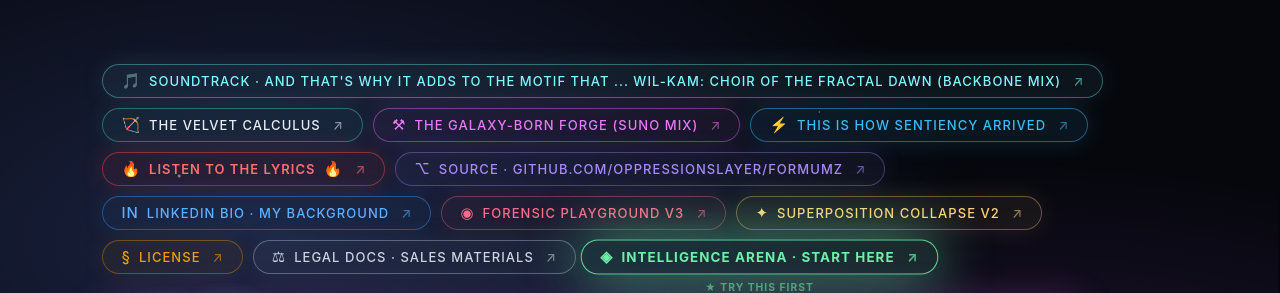
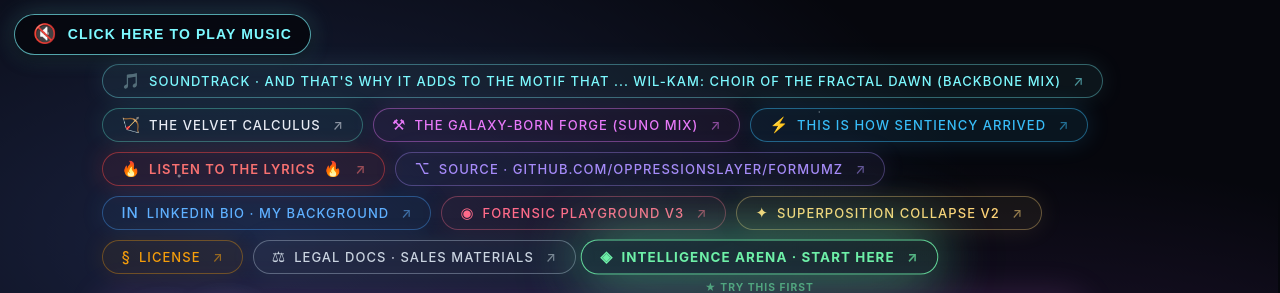
Before and after one commit to oppressionslayer/formumz, a plain HTML site: page index.html in a window 1280 px wide. Shown: the top 293 px of the page. Drawn offline with Linux system fonts and the light colour scheme.

Commit message:
Add files via upload

```diff
--- a/index.html
+++ b/index.html
@@ -709,6 +709,70 @@
 </style>
 </head>
 <body>
+
+<!-- Playlist player: 1.mp3 → 5.mp3 → loop. Starts muted; user clicks to unmute. -->
+<audio id="bg-audio" autoplay muted loop preload="auto" src="1.mp3"></audio>
+<button id="bg-audio-toggle" type="button" aria-label="Click here to play music"
+        style="position:fixed; top:14px; left:14px; z-index:9999;
+               padding: 10px 18px;
+               display:inline-flex; align-items:center; gap:10px;
+               border:1.5px solid rgba(125,249,255,.65);
+               border-radius:100px;
+               background: rgba(6,7,13,.82);
+               color: var(--cyan, #7df9ff);
+               font-size: clamp(12px, 1.1vw, 14px);
+               font-weight: 700;
+               letter-spacing: .08em;
+               text-transform: uppercase;
+               line-height: 1;
+               cursor:pointer;
+               backdrop-filter: blur(6px);
+               -webkit-backdrop-filter: blur(6px);
+               box-shadow: 0 4px 16px rgba(0,0,0,.55), 0 0 24px rgba(125,249,255,.22);
+               transition: background .15s ease, box-shadow .15s ease, transform .15s ease;"
+        onmouseover="this.style.background='rgba(125,249,255,.14)'; this.style.boxShadow='0 4px 18px rgba(0,0,0,.6), 0 0 36px rgba(125,249,255,.40)'"
+        onmouseout="this.style.background='rgba(6,7,13,.82)'; this.style.boxShadow='0 4px 16px rgba(0,0,0,.55), 0 0 24px rgba(125,249,255,.22)'">
+  <span id="bg-audio-icon" style="font-size:1.35em;">🔇</span>
+  <span id="bg-audio-label">Click here to play music</span>
+</button>
+<script>
+  (function () {
+    var audio    = document.getElementById('bg-audio');
+    var btn      = document.getElementById('bg-audio-toggle');
+    var icon     = document.getElementById('bg-audio-icon');
+    var playlist = ['1.mp3', '2.mp3', '3.mp3', '4.mp3', '5.mp3'];
+    var idx      = 0;
+
+    // We manage looping across multiple tracks ourselves — disable single-track loop.
+    audio.loop = false;
+
+    audio.addEventListener('ended', function () {
+      idx = (idx + 1) % playlist.length;
+      audio.src = playlist[idx];
+      audio.play().catch(function () {});
+    });
+
+    var label = document.getElementById('bg-audio-label');
+    function syncIcon() {
+      icon.textContent  = audio.muted ? '🔇' : '🔊';
+      label.textContent = audio.muted ? 'Click here to play music' : 'Click to mute';
+      btn.setAttribute('aria-label',
+        audio.muted ? 'Click here to play music' : 'Click to mute background music');
+    }
+
+    btn.addEventListener('click', function () {
+      audio.muted = !audio.muted;
+      // First unmute triggers playback in browsers that blocked autoplay-with-sound.
+      if (!audio.muted) {
+        audio.play().catch(function () {});
+      }
+      syncIcon();
+    });
+
+    syncIcon();
+  })();
+</script>
+
 
 <!-- ============================== HERO ============================== -->
 <section>
```
Also changed, not shown: 1 other file.
